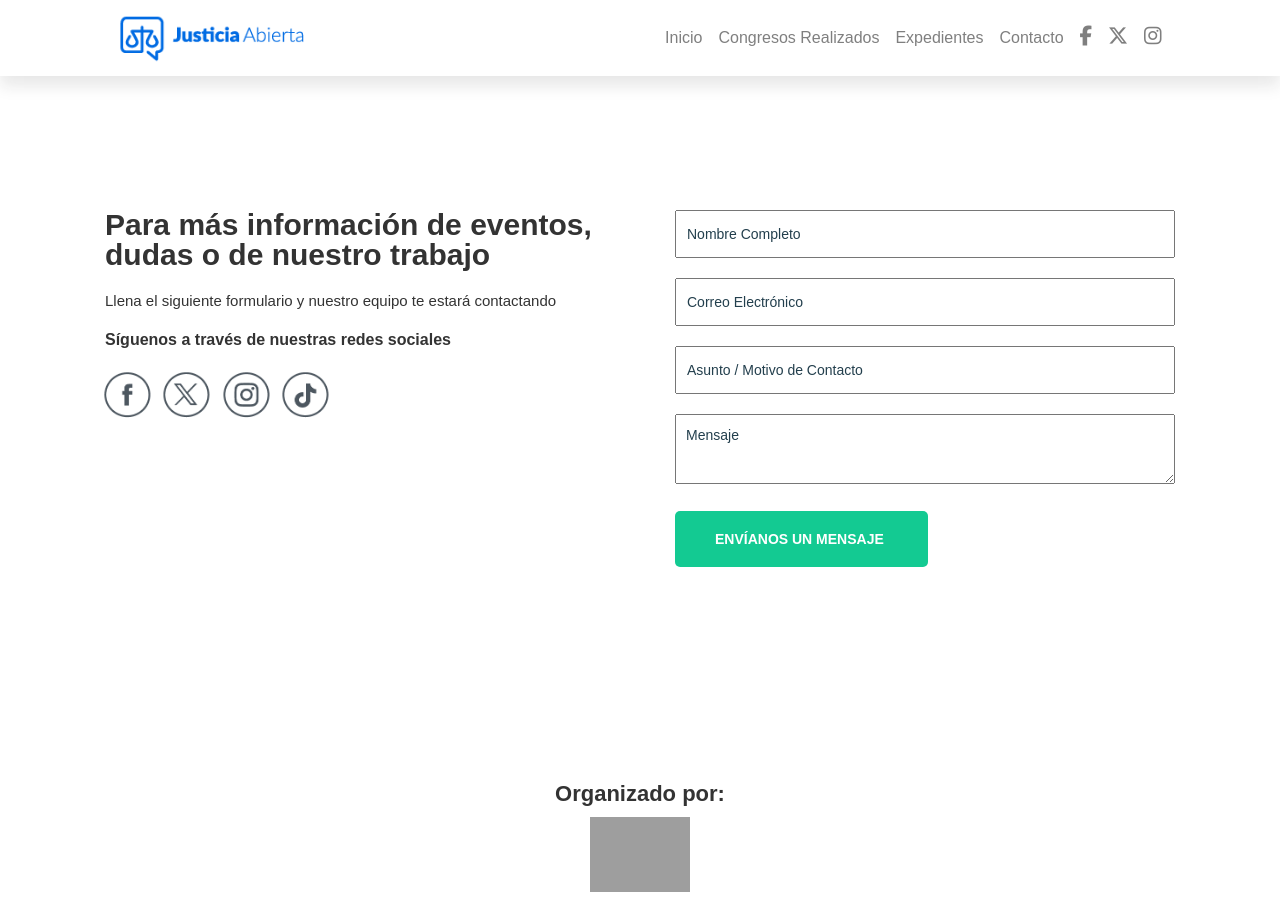
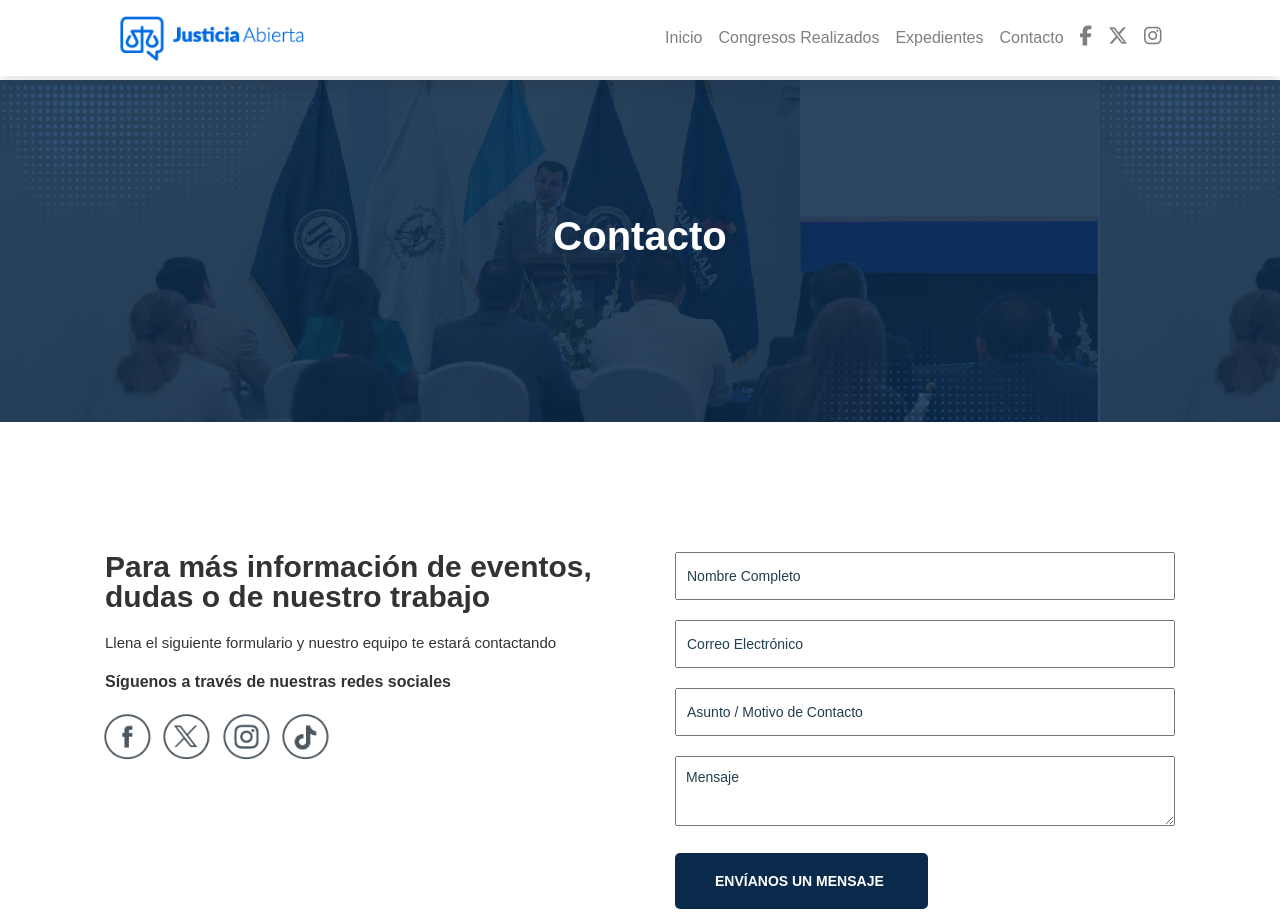
Before and after one commit to RedCiudadana/Congreso_Laboral_2025, an Eleventy site: page src/contacto.njk in a window 1280 px wide. Shown: the top 914 px of the page. Built offline with nearby package versions, Linux system fonts and the light colour scheme; Eleventy itself is replaced by a stand-in of ours; files that its build step writes are made by us from their sources; grey boxes are pictures that could not be loaded; files whose address does not match are found by name; a web font is replaced by a local one; what render-markdown-js would draw is missing.

Commit message:
contacto listo

```diff
--- a/src/contacto.njk
+++ b/src/contacto.njk
@@ -11,16 +11,13 @@ permalink: contacto/index.html
 {% block content %}
 
     <!--SLIDER-->
-    <!--div class="w-100" style="background-color: #016be3">
-      <div class="container py-5" style="padding-bottom: 0.2rem!important;">
-        <div class="row mx-auto" style="justify-content:center;display: block!important;margin: 2rem 0;">
-          <div class="img-circular">
-            <img  src="/ELEMENTOS/NUEVOS ELEMENTOS/JA-04.png">
-          </div>
-          <h1 style="color: #fff!important;text-align: center;">Contáctanos</h1>
+    <div class="w-100" style="background-image: url('/ELEMENTOS/Congreso/New/06_BANNER/CONGRESO\ LABORALai-28.png'); background-size: contain;">
+      <div class="container py-6">
+        <div class="row mx-auto" style="justify-content:center;display: block!important;margin: 2rem 0; padding: 4rem 0;">
+          <h1 style="color: #fff!important;text-align: center;">Contacto</h1>
         </div>
       </div>
-    </div-->
+    </div>
 
     <!-- contact-address-area-strat -->
     <div class="container pt-130 pb-130">
@@ -44,7 +41,7 @@ permalink: contacto/index.html
             <input id="email" name="entry.1330832081" type="email" required placeholder="Correo Electrónico"/>
             <input id="affair" name="entry.1233483376" type="string" placeholder="Asunto / Motivo de Contacto"/>
             <textarea id="message" name="entry.608682247" type="string" required placeholder="Mensaje"></textarea>
-            <button id="send" type="submit" class="btn">Envíanos un Mensaje</button>
+            <button id="send" type="submit" class="btn btn-blue-dark">Envíanos un Mensaje</button>
           </form>
 
           <h3 id="success-msg" style="display:none;"> Su mensaje ha sido enviado</h3>
```
